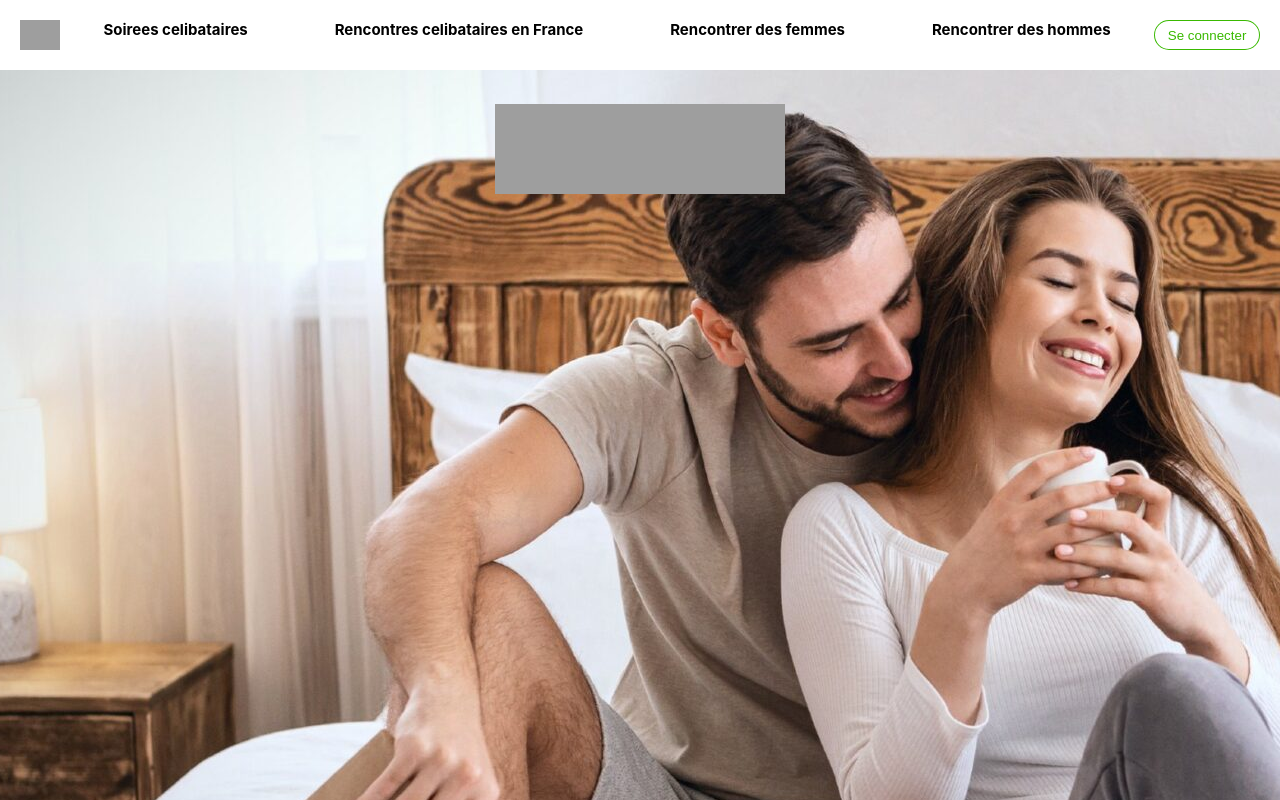
After one commit to damienn7/W-PHP-501-PAR-1-1-mymeetic-damien.nicolleau, a PHP site: page /view/registerFormView.php in a window 1280 px wide. The commit adds this page. Run offline with PHP 8.4, Linux system fonts and the light colour scheme; grey boxes are pictures that could not be loaded.

Commit message:
ajout des images meetic, mise em place du front de la page d'inscription

```diff
--- /dev/null
+++ b/public/css/style.css
@@ -0,0 +1,114 @@
+* {
+    box-sizing: border-box;
+    margin: 0;
+    padding: 0;
+}
+
+html,
+body {
+    font-family: Montserrat, -apple-system, BlinkMacSystemFont, "Segoe UI", Roboto, Oxygen-Sans, Ubuntu, Cantarell, "Helvetica Neue", sans-serif;
+}
+
+.logo-max {
+    background-image: url("https://iliusstu-a.akamaihd.net/www.meetic.fr/hpv/pinkwhite-44d5e901294.svg");
+}
+
+.img-bot-meetic {
+    background-image: url("https://iliusstu-a.akamaihd.net/www.meetic.fr/hpv/conversational-bot-9d221733c14.png");
+}
+
+/* body{
+    display: flex;
+    flex-direction: row;
+    width: 100%;
+    flex-wrap: wrap;
+    justify-content: space-around;
+    height: auto;
+}
+
+img{
+    width: 15%;
+    height: auto;
+    padding: 20px;
+    margin: 20px;
+} */
+
+.header-container {
+    width: 100%;
+    margin: 0;
+    padding: 20px;
+    height: auto;
+    background-color: white;
+    position: fixed;
+    z-index: 100;
+}
+
+.header-container_nav-container {
+    width: 100%;
+    height: auto;
+    display: flex;
+    flex-direction: row;
+    /* flex-wrap: wrap; */
+    justify-content: space-around;
+}
+
+.header-container_nav-container_ul {
+    display: flex;
+    flex-direction: row;
+    /* flex-wrap: wrap; */
+    justify-content: space-around;
+    width: 100%;
+    height: auto;
+
+}
+
+.header-container_nav-container_ul_li {
+    list-style: none;
+}
+
+.header-container_nav-container_logo {
+    width: 40px;
+    height: auto;
+}
+
+.main-container {
+    margin: 0;
+    padding: 5%;
+    height: 100vh;
+    width: 100vw;
+    background: url("../../bg_container.jpg") -200px -250px no-repeat;
+}
+
+.header-container_nav-container_ul_li {
+    font-size: .9375rem;
+}
+
+.header-container_nav-container_ul_li {
+    font-weight: bold;
+}
+
+.btn--green-outlined{
+    margin: 0!important;
+    background-color: transparent;
+    box-shadow: inset 0 0 0 1px #39b900;
+    color: #39b900;
+}
+
+.btn{
+    border: none;
+    width:120px;
+    border-radius: 20px;
+}
+
+.main-container_div-logo_img{
+    aspect-ratio: auto 290 / 90;
+}
+
+.main-container_div-logo{
+    width: 100%;
+    display: flex;
+    margin:auto;
+    padding: 40px;
+    justify-content: center;
+    align-items: center;
+}
--- /dev/null
+++ b/view/registerFormView.php
@@ -0,0 +1,31 @@
+<!DOCTYPE html>
+<html lang="en">
+<head>
+    <meta charset="UTF-8">
+    <meta http-equiv="X-UA-Compatible" content="IE=edge">
+    <meta name="viewport" content="width=device-width, initial-scale=1.0">
+    <title>My meetic</title>
+    <link rel="stylesheet" href="../public/css/style.css">
+</head>
+<body>
+    <header class="header-container">
+        <nav class="header-container_nav-container">
+            <img src="https://iliusstu-a.akamaihd.net/www.meetic.fr/hpv/positive-75570a615a9.svg" class="header-container_nav-container_logo" alt="meetic logo">
+            <ul class="header-container_nav-container_ul">
+                <li class="header-container_nav-container_ul_li">Soirees celibataires</li>
+                <li class="header-container_nav-container_ul_li">Rencontres celibataires en France</li>
+                <li class="header-container_nav-container_ul_li">Rencontrer des femmes</li>
+                <li class="header-container_nav-container_ul_li">Rencontrer des hommes</li>
+            </ul>
+            <button class="btn btn--green-outlined">
+                Se connecter
+            </button>
+        </nav>
+    </header>
+    <main class="main-container">
+        <div class="main-container_div-logo">
+            <img src="https://iliusstu-a.akamaihd.net/www.meetic.fr/hpv/pinkwhite-44d5e901294.svg" width="290" height="90" class="main-container_div-logo_img" alt="logo meetic">
+        </div>
+    </main>
+</body>
+</html>
```
Also changed, not shown: controller/UserController.php (+34 -0 lines), public/index.php (+21 -10 lines), test/index.html (added, +78 -0 lines), bg_container.jpg (added), public/js/script.js (added), view/homeView.php (added), view/loginFormView.php (added).
